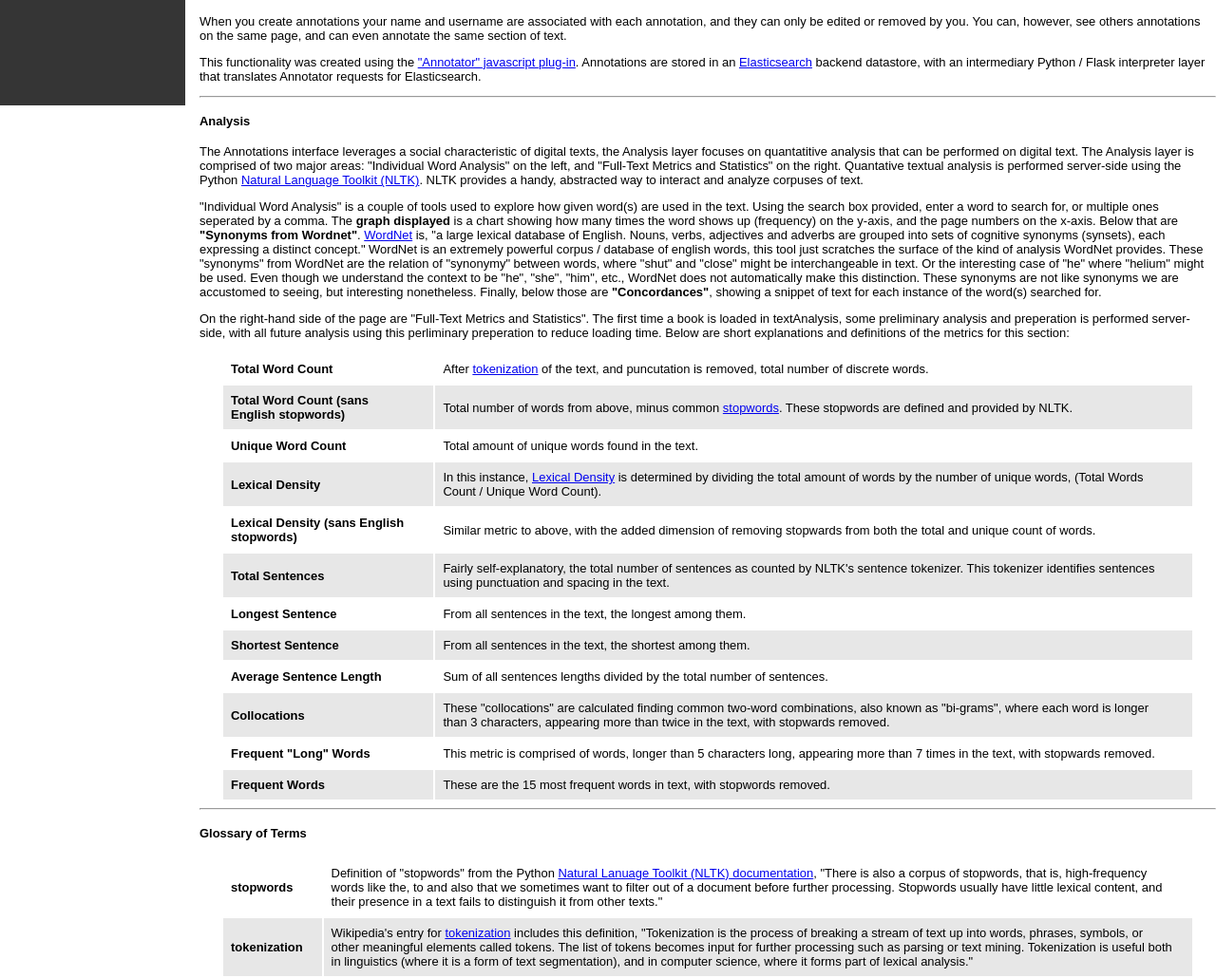
After one commit to WSULib/textAnalysis, a PHP site: page /textAnalysis-help.php in a window 1280 px wide. The commit adds this page. Shown: the part 709-1739 px from the top of the page at 95% size. Run offline with PHP 8.4, Linux system fonts and the light colour scheme; some libraries are stand-ins or nearby versions.

Commit message:
added help page, cleaned up a bit for Firefox and IE

```diff
--- a/css/textAnalysis.css
+++ b/css/textAnalysis.css
@@ -2,7 +2,7 @@ html, body{
   height:100%;
   /*font-family: Trebuchet MS, Tahoma, Verdana, Arial, sans-serif;*/
   font-family: Arial, sans-serif;
-  /*font-size: small;*/
+  font-size: 90%;
   margin:0px;
 }
 
@@ -10,7 +10,7 @@ html, body{
   /*width:90%;*/
   max-width:2000px;
   float:center;
-  margin:auto auto auto 170px;
+  margin:auto auto auto 195px;
   min-width:767px;
   padding: 0px 0px 0px 15px;
 }
@@ -49,7 +49,6 @@ html, body{
   margin-left:20px;
 }
 
-/*Analysis*/
 .right_pane{
   width:45%;
   float:left;
@@ -62,11 +61,15 @@ html, body{
   padding-top:5px;
 }
 
+#solo_pane{
+  float:left;
+  padding-right:10px;
+}
+
 /*Sidebar*/
 #sidebar {
   height:100%;
-  width:150px;
-  /*float:left;*/
+  width:175px;
   margin:auto;
   background-color:rgb(53,53,53);
   color:#999999;
@@ -80,9 +83,13 @@ html, body{
 
 #page_thumbs{
   list-style:none;
-  -webkit-padding-start:7px;
+  -webkit-padding-start:0px;
+  -moz-padding-start: 0px;
+  -khtml-padding-start 0px;
+  -o-padding-start 0px;
+  padding-start 0px;
+  padding: 0px;
   overflow-y:auto;
-
 }
 
 #page_thumbs img{
@@ -96,6 +103,10 @@ html, body{
 
 #analysis_layer{
   display:none;
+}
+
+#analysis_layer .right_pane li {
+  margin-bottom:5px;
 }
 
 #cpage{
@@ -137,6 +148,11 @@ html, body{
 
 #metrics_results{
   display:none;
+}
+
+#metrics_results a{
+  text-decoration: none;
+  color:black;
 }
 
 #unique_words table{
@@ -205,5 +221,41 @@ html, body{
 .layer_header h2{
   -webkit-margin-before:.5em;
   margin-left:15px;
+  margin-top:10px;
   color:#D1D1D1;
 }
+
+[dir=ltr] .foo {
+   padding-left: 5em;
+}
+[dir=rtl] .foo {
+   padding-right: 2.5em;
+}
+
+#analysis_help table{
+  max-width:1024px;
+  float:center;
+  margin:auto;
+}
+
+#analysis_help table td{
+  padding:8px 20px 8px 8px;
+}
+
+#glossary table{
+  max-width:1024px;
+  float:center;
+  margin:auto;
+}
+
+#glossary table td{
+  padding:8px 20px 8px 8px;
+}
+
+#sidebar hr {
+height: 1px;
+border: 0;
+color: #6F6767;
+background-color: #6F6767;
+width: 100%;
+}
--- a/js/textAnalysis.js
+++ b/js/textAnalysis.js
@@ -178,6 +178,7 @@ function insertTextAnnotate(pagenum){
 
 // swap out image
 function insertImage(pagenum){
+	$("#image_container a").attr('href','http://silo.lib.wayne.edu/fedora/objects/'+textMeta.PIDsuffix+':images/datastreams/IMAGE_'+pagenum+'/content');
 	$("#image_container img").attr('src','http://silo.lib.wayne.edu/fedora/objects/'+textMeta.PIDsuffix+':images/datastreams/IMAGE_'+pagenum+'/content');
 	resizePageImage();
 }
@@ -193,7 +194,6 @@ function fireAnalysis(){
 	$("#annotation_layer").hide();
 	$("#analysis_layer").show();
 }
-
 
 
 // Text Analysis
@@ -470,8 +470,10 @@ function fulltextAnalysis(){
 		$("#totalWordCount").html(simple_metrics.totalWordCount);
 		$("#totalWordCount_sans_stopwords").html(simple_metrics.totalWordCount_sans_stopwords);
 		$("#uniqueWords").html(simple_metrics.uniqueWords);
+		// should be lexicalDensity, not lexicalDiversity
 		$("#lexicalDiversity").html(simple_metrics.lexicalDiversity);
 		$("#lexicalDiversity_sans_stopwords").html(simple_metrics.lexicalDiversity_sans_stopwords);
+		//
 		$("#totalSentences").html(simple_metrics.totalSentences);
 		$("#longestSentence").html("<ul><li><strong>Word Count:</strong> "+simple_metrics.longestSentence.length+"</li><li>"+simple_metrics.longestSentence.text+"</li></ul>");
 		$("#shortestSentence").html("<ul><li><strong>Word Count:</strong> "+simple_metrics.shortestSentence.length+"</li><li>"+simple_metrics.shortestSentence.text+"</li></ul>");
--- /dev/null
+++ b/textAnalysis-help.php
@@ -0,0 +1,194 @@
+<!DOCTYPE html>
+<html lang="en">
+  <head>
+    <meta charset="utf-8">
+    <meta name="viewport" content="width=device-width, initial-scale=1.0">
+
+    <title>textAnalysis Help - Wayne State</title>
+    <!-- jQuery must be included before Annotator -->
+    <script src="//ajax.googleapis.com/ajax/libs/jquery/1.9.1/jquery.min.js"></script>
+
+    <!--Google Charts-->
+    <script type="text/javascript" src="https://www.google.com/jsapi"></script>
+
+    <!-- The main Annotator script -->
+     <script src="inc/annotator/annotator-full.min.js"></script>
+    <!-- Annotator's styling and images -->
+    <link rel="stylesheet" type="text/css" href="inc/annotator/annotator.min.css">
+     <!-- The Store plugin. Saves annotations to a remote backend -->
+    <script src="inc/annotator/annotator.store.min.js"></script>
+
+    <!-- Add custom CSS here -->
+    <link href="css/textAnalysis.css" rel="stylesheet">
+
+    <!--JS loads-->
+    <!--<script src="js/textAnalysis.js"></script>-->
+
+    <!-- cookies -->
+    <script src="inc/jquery.cookie.js" type="text/javascript"></script>
+
+
+
+
+
+  </head>
+
+  <body>
+
+    <div id="wrapper">
+
+      <!-- Sidebar -->
+      <div id="sidebar">
+        <div id="logo">
+          <a href="https://docs.google.com/document/d/1MwGoXZavQFukII83Pe5ku4xIzZD6tv6-FKxChhQXn_I/edit?usp=sharing" target="_blank">
+            <img src="http://scholarscooperative.wayne.edu/img/ls_logo.png"/>
+          </a>
+          <p>Wayne State University Libraries</p>
+        </div>
+        <div id="menu">
+          <ul>
+            <li><a href="#introduction">Introduction</a></li>
+            <li><a href="#annotations">Annotations</a></li>
+            <li><a href="#analysis">Analysis</a></li>
+            <li><a href="#glossary">Glossary</a></li>
+          </ul>
+        </div>
+      </div>
+
+      <!-- Page content -->
+      <div id="page-content-wrapper">
+
+        <!-- Keep all page content within the page-content inset div! -->
+        <div class="page-content">
+          <div id="help_layer">
+
+            <div class="row layer_header" id="status_tools">
+              <div class="left_pane">
+                <h2>textAnalysis Help</h2>
+              </div>
+            </div>
+
+            <div class="row" id="image_text">
+              <div class="solo_pane">
+                <div id="introduction">
+                  <h3>Welcome to textAnalysis help!</h3>
+                  <h4><a name="introduction">Introduction</a></h4>
+                  <p>This page is designed to help contextualize the various text analysis tools found on this website, and define some terms related to text analysis.  This is by no means a comprehensive guide to textual analysis, merely insight and clarificiation of the tools and terms used on these pages.</p>
+
+                  <p>This experimental "textAnalysis" tool was created to work specifically with texts digitized by the Wayne State University Libraries.  These texts are complex digital objects, part of the library's digital collections.  Each text is comprised of page image scans, OCRed text in gently marked-up HTML form, and XML metadata providing spatial coordinates of each word on the page.  These tools use the page images and the OCRed text to create shared annotations and perform textual analysis.</p>
+
+                  <p>The tools contained herein were meant to be functional first, pretty second.  As an experimental tool, an exploration of textual analysis and the affordances that digital texts provide, we warmly welcome any <a href="mailto:libwebmaster@wayne.edu">comments, feedback, or suggestions</a> about the tool.</p>
+
+                  <p>Happy exploring and enjoy!</p>
+                </div>
+
+                <hr>
+
+                <div id="annotation_help">
+                  <h4><a name="annotations">Annotations</a></h4>
+                  <p>One unique charactersitic of digital texts is the ability for multiple people to interact with the same version of the text.  In the case of these annotations, after logging in, users are able to annotate the OCR text on the right-hand side of the page.  To create annotations, navigate to the page you wish to annotate, highlight text, and click the annotation icon that appear above the text you have highlighted.  Below is a screenshot of this icon:</p>
+                  <img src="http://162.243.93.130/textAnalysis/annotate_icon.jpg"/>
+                  <p>When you create annotations your name and username are associated with each annotation, and they can only be edited or removed by you.  You can, however, see others annotations on the same page, and can even annotate the same section of text.</p>
+                  <p>This functionality was created using the <a href="http://annotatorjs.org/">"Annotator" javascript plug-in</a>.  Annotations are stored in an <a href="http://www.elasticsearch.org/">Elasticsearch</a> backend datastore, with an intermediary Python / Flask interpreter layer that translates Annotator requests for Elasticsearch.</p>
+                </div>
+
+                <hr>
+
+                <div id="analysis_help">
+                  <h4><a name="analysis">Analysis</a></h4>
+
+                  <p>The Annotations interface leverages a social characteristic of digital texts, the Analysis layer focuses on quantatitive analysis that can be performed on digital text.  The Analysis layer is comprised of two major areas: "Individual Word Analysis" on the left, and "Full-Text Metrics and Statistics" on the right.  Quantative textual analysis is performed server-side using the Python <a href="http://nltk.org/">Natural Language Toolkit (NLTK)</a>.  NLTK provides a handy, abstracted way to interact and analyze corpuses of text.</p>
+
+                  <p>"Individual Word Analysis" is a couple of tools used to explore how given word(s) are used in the text.  Using the search box provided, enter a word to search for, or multiple ones seperated by a comma.  The <strong>graph displayed</strong> is a chart showing how many times the word shows up (frequency) on the y-axis, and the page numbers on the x-axis.  Below that are <strong>"Synonyms from Wordnet"</strong>.  <a href="http://wordnet.princeton.edu/">WordNet</a> is, "a large lexical database of English. Nouns, verbs, adjectives and adverbs are grouped into sets of cognitive synonyms (synsets), each expressing a distinct concept."  WordNet is an extremely powerful corpus / database of english words, this tool just scratches the surface of the kind of analysis WordNet provides. These "synonyms" from WordNet are the relation of "synonymy" between words, where "shut" and "close" might be interchangeable in text.  Or the interesting case of "he" where "helium" might be used.  Even though we understand the context to be "he", "she", "him", etc., WordNet does not automatically make this distinction.  These synonyms are not like synonyms we are accustomed to seeing, but interesting nonetheless.  Finally, below those are <strong>"Concordances"</strong>, showing a snippet of text for each instance of the word(s) searched for.<p>
+
+                  <p>On the right-hand side of the page are "Full-Text Metrics and Statistics".  The first time a book is loaded in textAnalysis, some preliminary analysis and preperation is performed server-side, with all future analysis using this perliminary preperation to reduce loading time.  Below are short explanations and definitions of the metrics for this section:</p>
+
+                  <table class="table table-hover">
+
+                    <tbody>
+
+                      <tr>
+                        <td><strong><a name="totalWordCount">Total Word Count</a></strong></td>
+                        <td>After <a href="#tokenization">tokenization</a> of the text, and puncutation is removed, total number of discrete words.</td>
+                      </tr>
+                      <tr>
+                        <td><strong><a name="totalWordCount_sans_stopwords">Total Word Count (sans English stopwords)</a></strong></td>
+                        <td>Total number of words from above, minus common <a href="#stopwords">stopwords</a>.  These stopwords are defined and provided by NLTK.</td>
+                      </tr>
+                      <tr>
+                        <td><strong><a name="uniqueWords">Unique Word Count</a></strong></td>
+                        <td>Total amount of unique words found in the text.</td>
+                      </tr>
+                      <tr>
+                        <td><strong><a name="lexicalDensity">Lexical Density</a></strong></td>
+                        <td>In this instance, <a href="http://en.wikipedia.org/wiki/Lexical_density">Lexical Density</a> is determined by dividing the total amount of words by the number of unique words, (Total Words Count / Unique Word Count).</td>
+                      </tr>
+                      <tr>
+                        <td><strong><a name="lexicalDensity_sans_stopwords">Lexical Density (sans English stopwords)</a></strong></td>
+                        <td>Similar metric to above, with the added dimension of removing stopwards from both the total and unique count of words.</td>
+                      </tr>
+                      <tr>
+                        <td><strong><a name="totalSentences">Total Sentences</a></strong></td>
+                        <td>Fairly self-explanatory, the total number of sentences as counted by NLTK's sentence tokenizer.  This tokenizer identifies sentences using punctuation and spacing in the text.</td>
+                      </tr>
+                      <tr>
+                        <td><strong><a name="longestSentence">Longest Sentence</a></strong></td>
+                        <td>From all sentences in the text, the longest among them.</td>
+                      </tr>
+                      <tr>
+                        <td><strong><a name="shortestSentence">Shortest Sentence</a></strong></td>
+                        <td>From all sentences in the text, the shortest among them.</td>
+                      </tr>
+                      <tr>
+                        <td><strong><a name="avgSentenceLength">Average Sentence Length</a></strong></td>
+                        <td>Sum of all sentences lengths divided by the total number of sentences.</td>
+                      </tr>
+                      <tr>
+                        <td><strong><a name="collocations">Collocations</a></strong></td>
+                        <td>These "collocations" are calculated finding common two-word combinations, also known as "bi-grams", where each word is longer than 3 characters, appearing more than twice in the text, with stopwards removed.</td>
+                      </tr>
+                      <tr>
+                        <td><strong><a name="freqLongWords">Frequent "Long" Words</a></strong></td>
+                        <td>This metric is comprised of words, longer than 5 characters long, appearing more than 7 times in the text, with stopwards removed.</td>
+                      </tr>
+                      <tr>
+                        <td><strong><a name="mostFreqWords">Frequent Words</a></strong></td>
+                        <td>These are the 15 most frequent words in text, with stopwords removed.</td>
+                      </tr>
+
+                    </tbody>
+                  </table>
+                </div>
+
+                <hr>
+
+                <div id="glossary">
+                  <h4><a name="glossary">Glossary of Terms</a></h4>
+                  <table class="table table-hover">
+                  <tbody>
+                    <tr>
+                      <td><strong><a name="stopwords">stopwords</a></strong></td>
+                      <td>Definition of "stopwords" from the Python <a href="http://nltk.org/book/ch02.html">Natural Lanuage Toolkit (NLTK) documentation</a>, "There is also a corpus of stopwords, that is, high-frequency words like the, to and also that we sometimes want to filter out of a document before further processing. Stopwords usually have little lexical content, and their presence in a text fails to distinguish it from other texts."</td>
+                    </tr>
+                    <tr>
+                      <td><strong><a name="tokenization">tokenization</a></strong></td>
+                      <td>Wikipedia's entry for <a href="http://en.wikipedia.org/wiki/Tokenization">tokenization</a> includes this definition, "Tokenization is the process of breaking a stream of text up into words, phrases, symbols, or other meaningful elements called tokens. The list of tokens becomes input for further processing such as parsing or text mining. Tokenization is useful both in linguistics (where it is a form of text segmentation), and in computer science, where it forms part of lexical analysis."</td>
+                    </tr>
+
+                  </tbody>
+                </div>
+
+              </div>     <!-- left pane -->
+            </div>
+          </div>
+
+        </div> <!--close page content-->
+
+      </div>
+  </body>
+  <script type="text/javascript">
+    $(document).ready(function(){
+      $('tr:odd').css('background-color', 'rgb(231,231,231');
+    })
+  </script>
+</html>
```
Also changed, not shown: index.php (+25 -18 lines), 1 other file.
